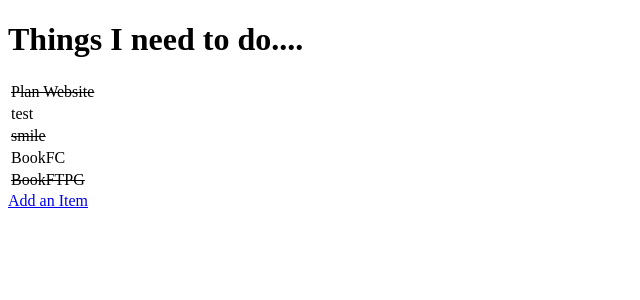
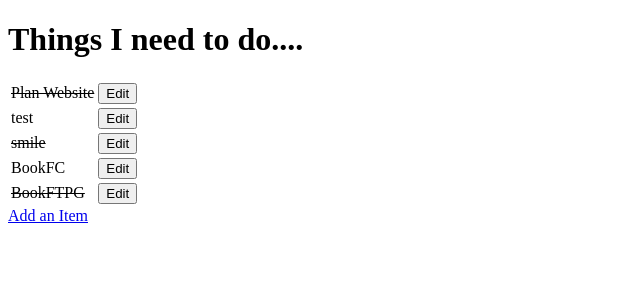
Before and after one commit to cvdebeer/django_todo, a Django app: page / in a window 1280 px wide. Shown: the top 300 px of the page, without its empty margins (0-640 px from the left). Run offline with Django 3.2, Linux system fonts and the light colour scheme; data comes from the database, SQL or seed files in the repository; both versions use the stored data as it was after the commit.

Commit message:
editing an item

```diff
--- a/django_todo/urls.py
+++ b/django_todo/urls.py
@@ -15,10 +15,11 @@ Including another URLconf
 """
 from django.conf.urls import url
 from django.contrib import admin
-from todo.views import get_todo_list, create_an_item
+from todo.views import get_todo_list, create_an_item, edit_an_item
 
 urlpatterns = [
     url(r'^admin/', admin.site.urls),
     url(r'^$', get_todo_list),
-    url(r'^add$', create_an_item)
+    url(r'^add$', create_an_item),
+    url(r'^edit/(?P<id>\d+)$', edit_an_item)
 ]
--- a/todo/templates/todo_list.html
+++ b/todo/templates/todo_list.html
@@ -17,6 +17,10 @@
             {% else %}
             <td>{{ item.name }}</td>
             {% endif %}
+            <td>
+            <!-- <a href="#">Edit</a> -->
+            <form method='GET' action='edit/{{ item.id}}'><input type="submit" value='Edit'></form>
+            </td>
         </tr>
         {% empty %}
         <p>You have nothing to do.</p>
--- a/todo/views.py
+++ b/todo/views.py
@@ -1,4 +1,4 @@
-from django.shortcuts import render, redirect
+from django.shortcuts import render, redirect, get_object_or_404
 from .models import Item
 from .forms import ItemForm
 
@@ -17,3 +17,15 @@ def create_an_item(request):
         form = ItemForm()
 
     return render(request, 'item_form.html', {'form': form})
+
+def edit_an_item(request, id):
+    item = get_object_or_404(Item, pk=id)
+    if request.method == 'POST':
+        form = ItemForm(request.POST, instance=item)
+        if form.is_valid():
+            form.save()
+            return redirect(get_todo_list)
+    else:
+        form = ItemForm(instance=item)
+
+    return render(request, 'item_form.html', {'form': form})
```
Also changed, not shown: db.sqlite3, todo/forms.py (line endings or trailing spaces).
